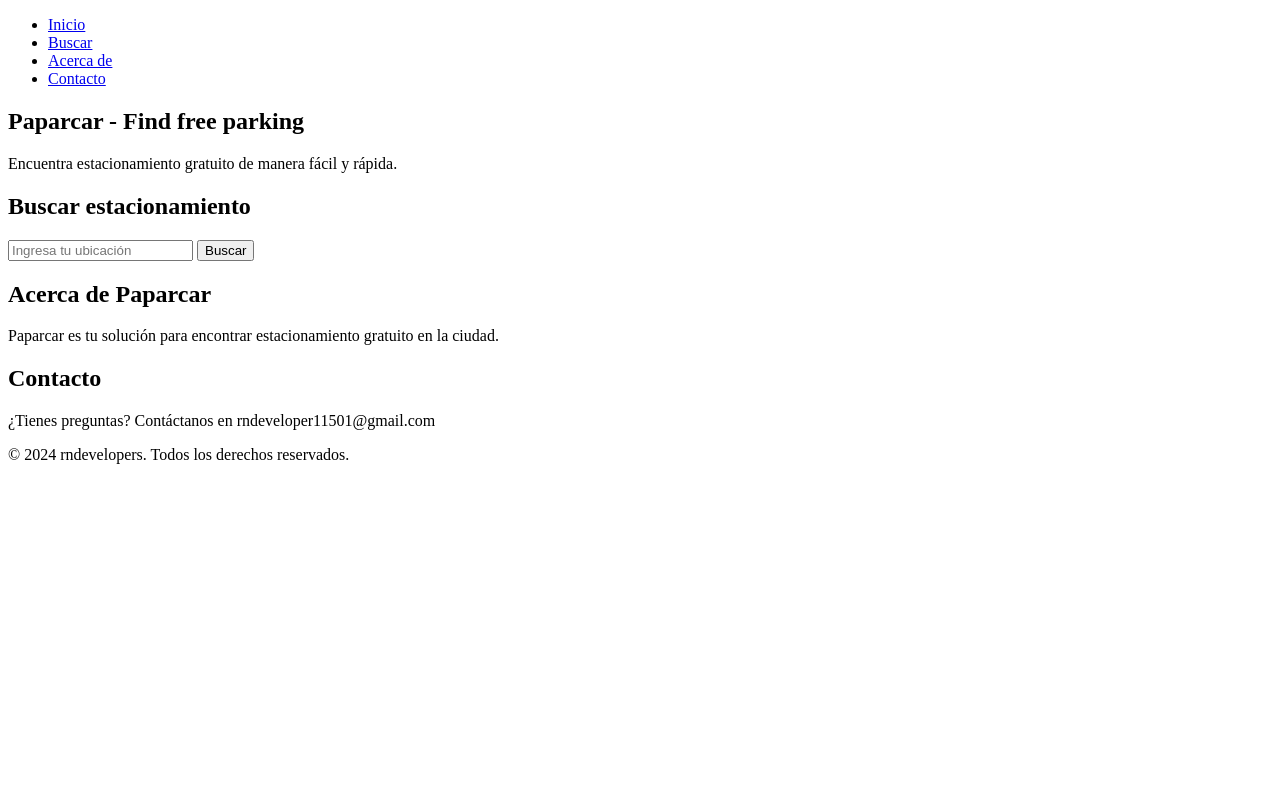
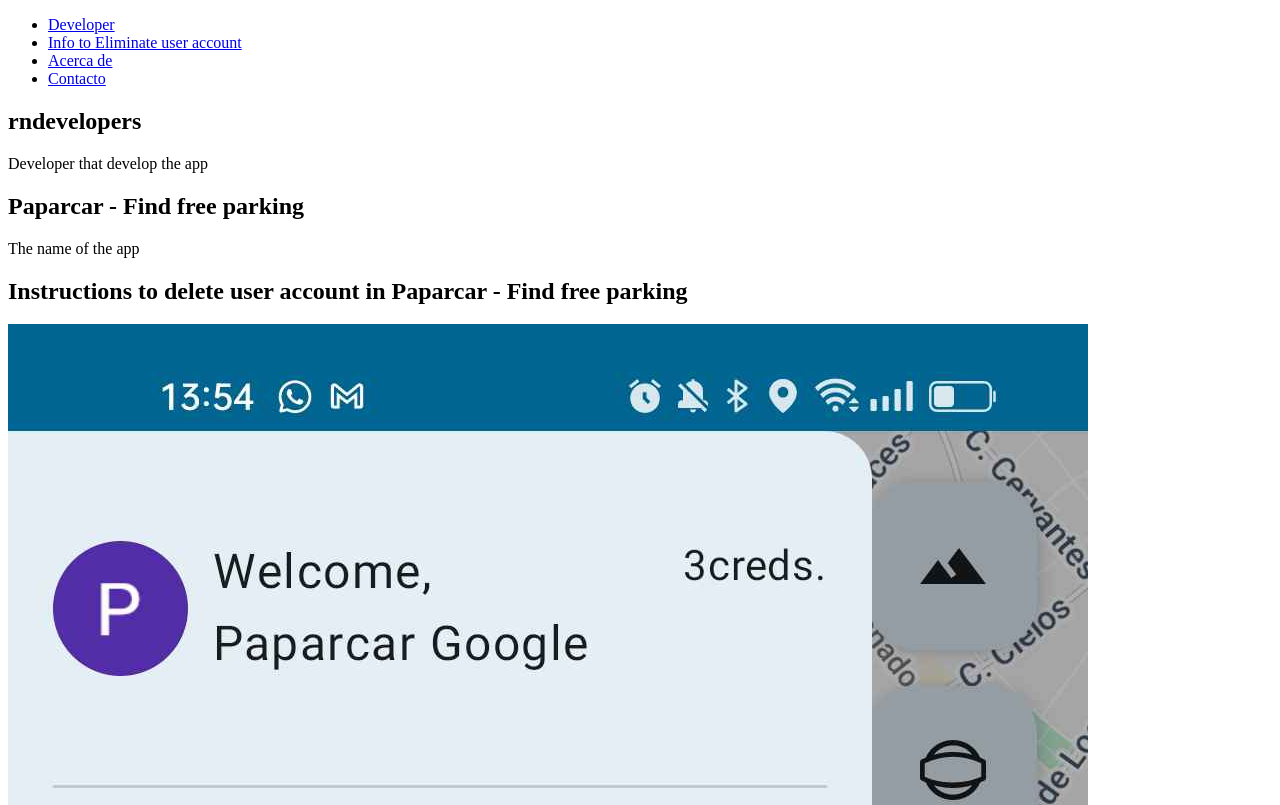
Before and after one commit to rndevelo/rndevelo.github.io, a plain HTML site: page index.html in a window 1280 px wide. Shown: the top 805 px of the page. Drawn offline with Linux system fonts and the light colour scheme.

Commit message:
WIP : Webs

```diff
--- a/index.html
+++ b/index.html
@@ -10,8 +10,8 @@
     <header>
         <nav>
             <ul>
-                <li><a href="#home">Inicio</a></li>
-                <li><a href="#search">Buscar</a></li>
+                <li><a href="#home">Developer</a></li>
+                <li><a href="#search">Info to Eliminate user account</a></li>
                 <li><a href="#about">Acerca de</a></li>
                 <li><a href="#contact">Contacto</a></li>
             </ul>
@@ -20,16 +20,19 @@
 
     <main>
         <section id="home">
-            <h1>Paparcar - Find free parking</h1>
-            <p>Encuentra estacionamiento gratuito de manera fácil y rápida.</p>
+            <h1>rndevelopers</h1>
+            <p>Developer that develop the app</p>
+            <h2>Paparcar - Find free parking</h2>
+            <p>The name of the app</p>
         </section>
 
         <section id="search">
-            <h2>Buscar estacionamiento</h2>
-            <form>
-                <input type="text" placeholder="Ingresa tu ubicación">
-                <button type="submit">Buscar</button>
-            </form>
+            <h1>Instructions to delete user account in Paparcar - Find free parking</h1>
+            <div id="img_instructions">
+                <img src="instructions_one.jpg" alt="">
+                <img src="instructions_dos.jpg" alt="">
+                <img src="instructions_three.jpg" alt="">
+            </div>
         </section>
 
         <section id="about">
```
Also changed, not shown: instructions_dos.jpg (added), instructions_one.jpg (added), instructions_three.jpg (added).
